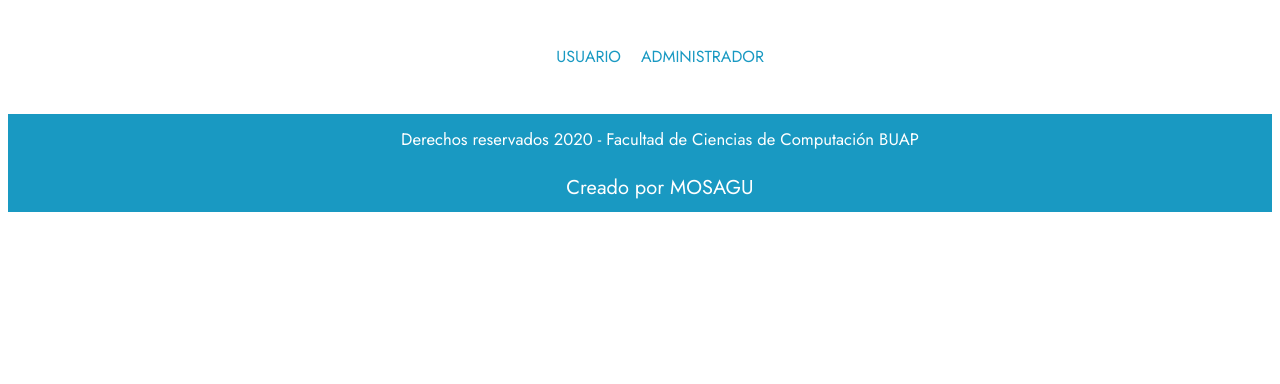
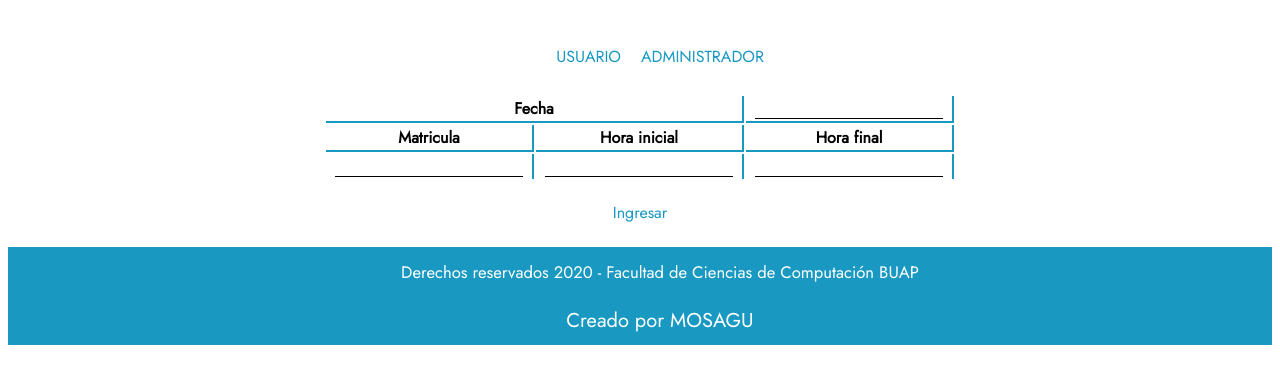
Before and after one commit to pedrovargas00/proyecto_Admon, a plain HTML site: page index.html in a window 1280 px wide. Shown: the part 70-454 px from the top of the page. Drawn offline with Linux system fonts and the light colour scheme.

Commit message:
Se agrego la tabla a index con formato ya en css

```diff
--- a/css/estilos.css
+++ b/css/estilos.css
@@ -38,3 +38,38 @@ a{
 	color: white;
 	font-size: 20px;
 }
+.registro{
+	display: flex;
+	justify-content: center;
+}
+
+table {
+	width :50%;
+	/*margin-left: 400px;*/
+	/*margin-bottom: 300px;*/
+	/*border: 1px solid #1999c2;*/
+}
+
+th,td {
+	width: 25%;
+	text-align: center;
+	vertical-align: top;
+}
+.celdas th, .celdas0 th {
+	border-bottom: 2px solid #1999c2;
+	border-right: 2px solid #1999c2
+}
+
+.celdas2 td{
+	border-right: 2px solid #1999c2;
+}
+
+input {
+	width: 90%;
+	border-style: none;
+	border-bottom: 1px solid #000;
+}
+.ingresar {
+	padding-top: 20px;
+	text-align: center;
+}
--- a/index.html
+++ b/index.html
@@ -22,6 +22,39 @@
       </nav>
 
       <main class="cont-principal">
+         <section class="registro">
+            <table>
+
+               <thead>
+                  <tr class="celdas0">
+                     <th colspan="2">Fecha</th>
+                     <th colspan="2"><input></th>
+                  </tr>
+
+                  <tr class="celdas">
+                     <th scope="col">Matricula</th>
+                     <th scope="col">Hora inicial</th>
+                     <th scope="col">Hora final</th>
+                  </tr>
+               </thead>
+
+               <tbody>
+                  <tr class="celdas2">
+                     <td><input></td>
+                     <td><input></td>
+                     <td><input></td>
+                  </tr>
+               </tbody>
+
+               <tfoot>
+                  <tr>
+                     <td colspan="3" class="ingresar"><a href="">Ingresar</a></td>
+
+                  </tr>
+               </tfoot>
+
+            </table>
+         </section>
 
       </main>
 
```
